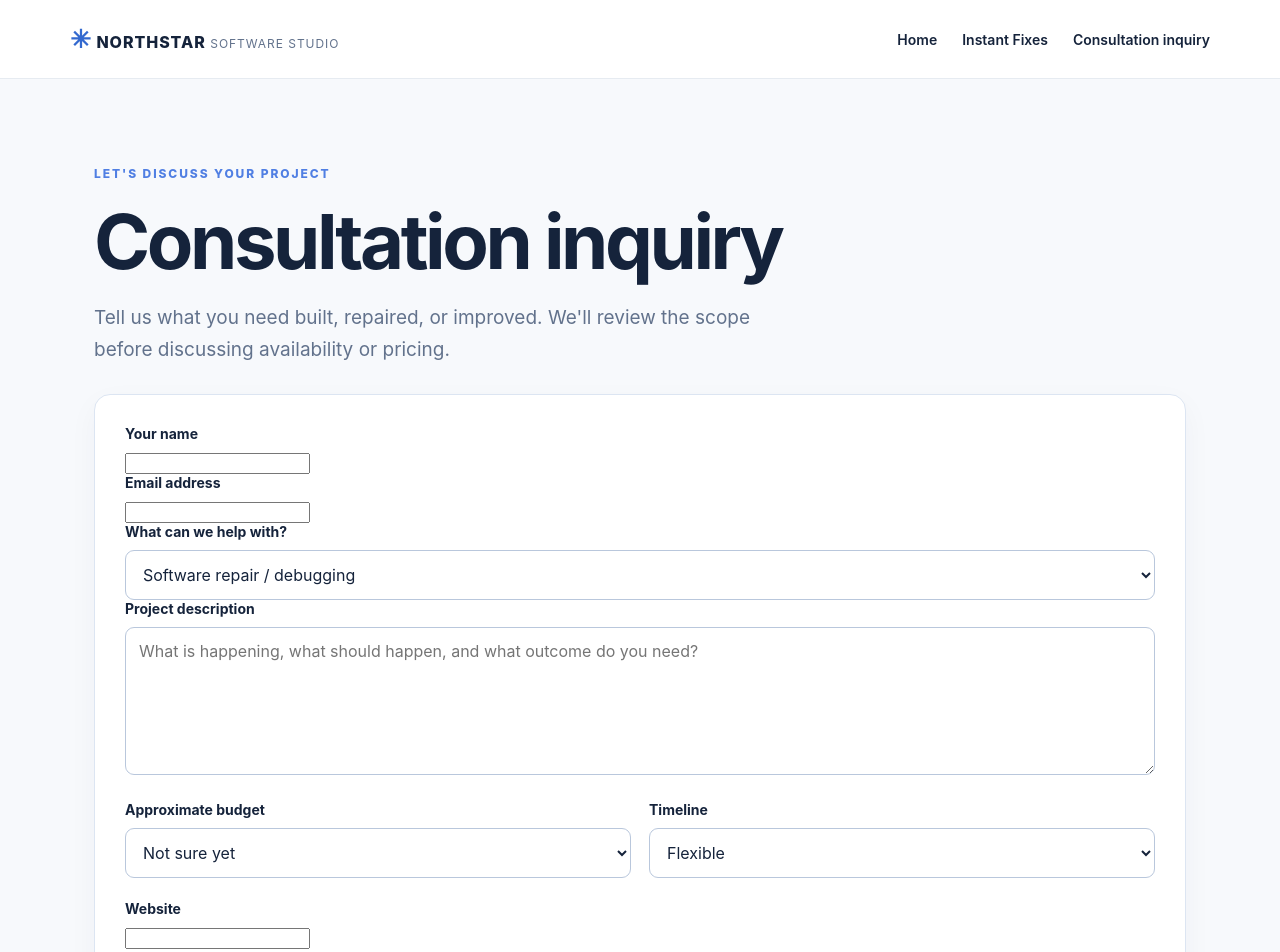
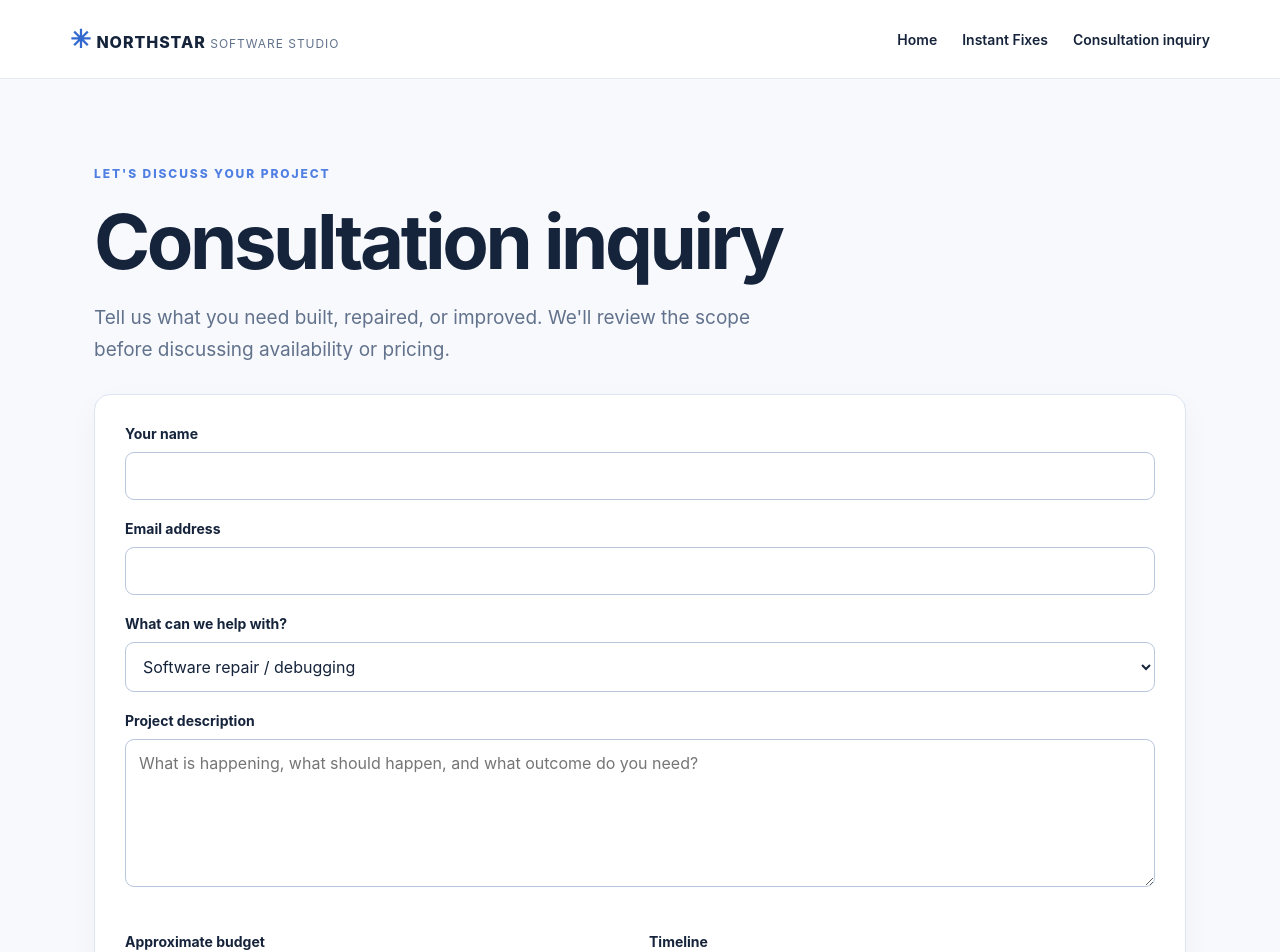
Before and after one commit to poker-kid-100717/northstar-software-studio, an Angular app in the folder web/: page /consultation in a window 1280 px wide. Shown: the top 952 px of the page. Built offline with nearby package versions, Linux system fonts and the light colour scheme.

Commit message:
feat: link consultation form and style inputs

```diff
--- a/web/src/styles.css
+++ b/web/src/styles.css
@@ -11,3 +11,8 @@
 .fixiq-result li{margin:10px 0;line-height:1.55}
 .fixiq-result .fineprint{line-height:1.6}
 @media(max-width:650px){.fixiq-fields{grid-template-columns:1fr}.fixiq-panel,.fixiq-result{padding:20px}}
+
+/* Consultation intake */
+.fixiq-panel input:not([type="checkbox"]){width:100%;font:inherit;border:1px solid #b9c7dc;border-radius:9px;padding:13px;background:#fff;color:#15233b;margin-bottom:20px}
+.fixiq-panel>select,.fixiq-panel>textarea{margin-bottom:20px}
+.inquiry-honeypot{position:absolute;left:-9999px;width:1px;height:1px;overflow:hidden}
```
